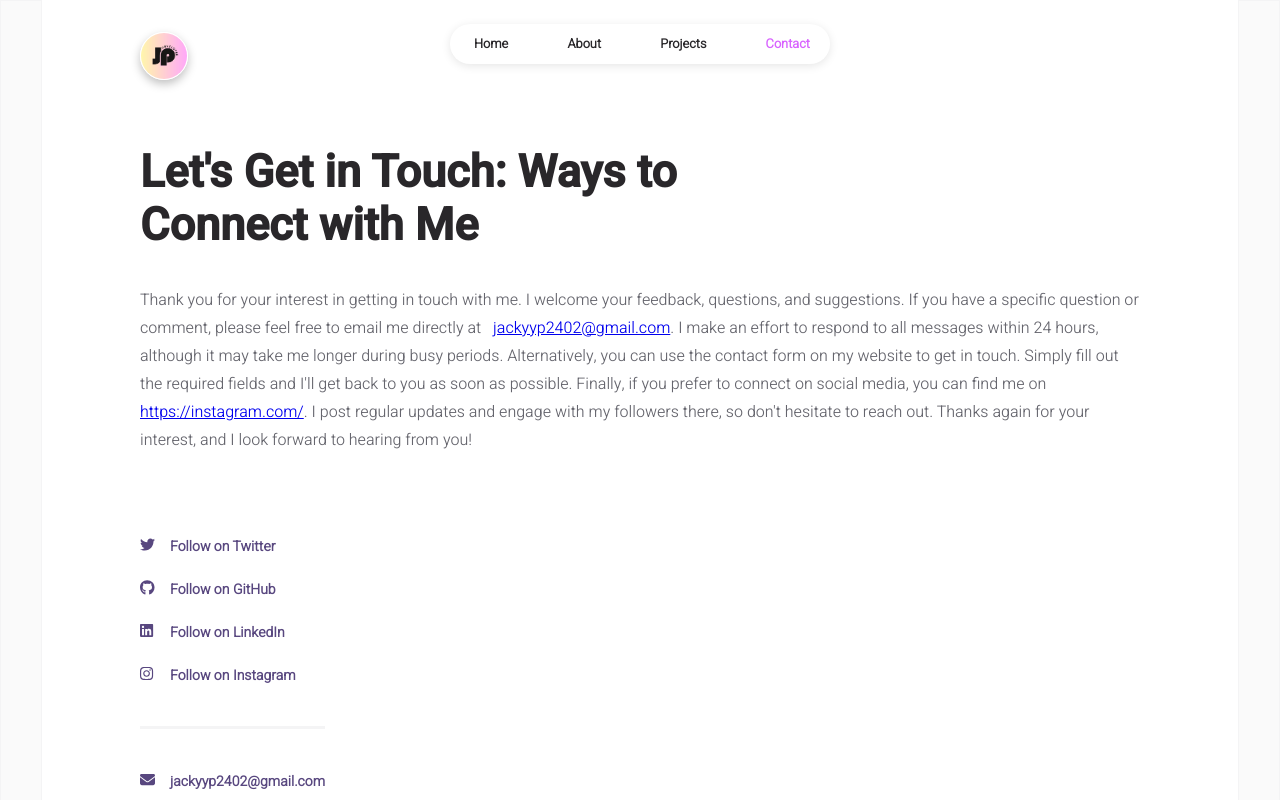
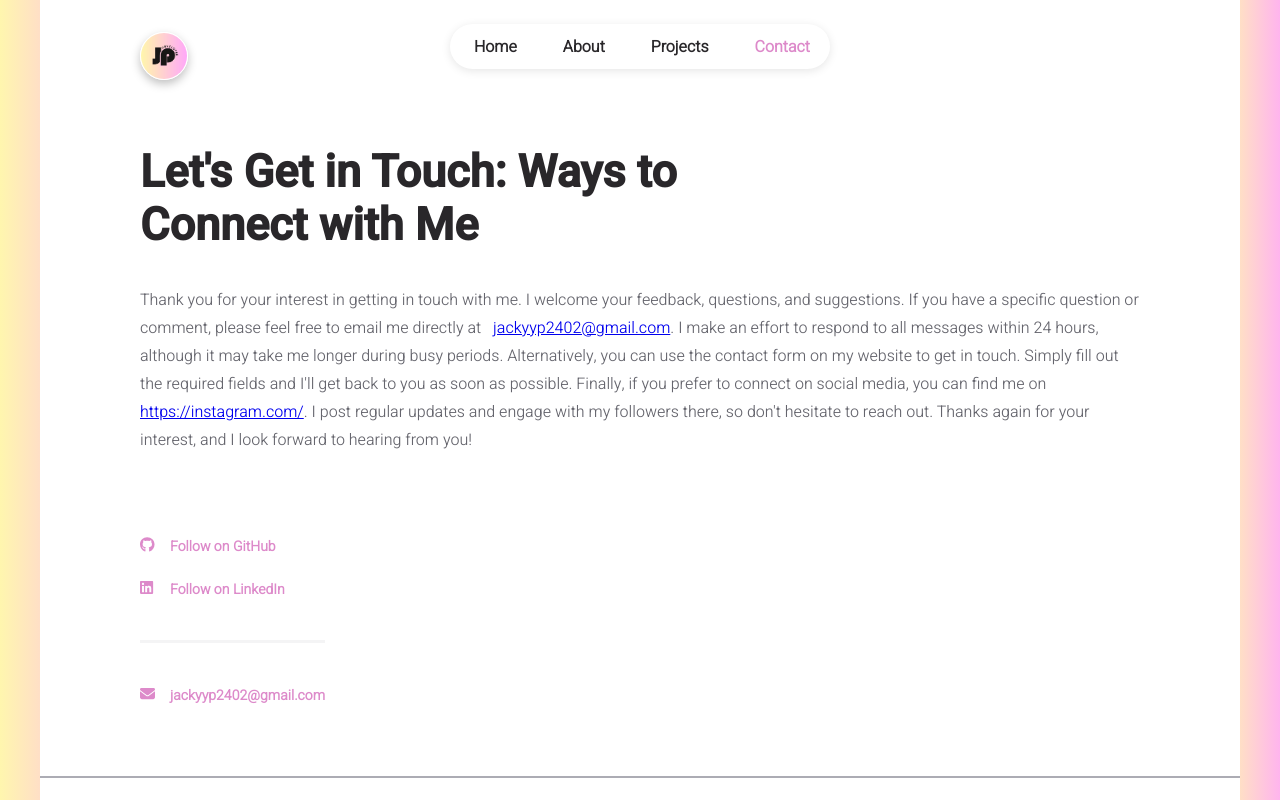
Before and after one commit to jacky-p/portfolio-v1, a React (Create React App) app: page /contact in a window 1280 px wide. Shown: the top 800 px of the page. Built offline with nearby package versions, Linux system fonts and the light colour scheme.

Commit message:
added background, changed theme colors

```diff
--- a/src/App.js
+++ b/src/App.js
@@ -5,7 +5,7 @@ import ReactGA from "react-ga4";
 import Homepage from "./pages/homepage";
 import About from "./pages/about";
 import Projects from "./pages/projects";
-import Articles from "./pages/articles";
+//import Articles from "./pages/articles";
 import ReadArticle from "./pages/readArticle";
 import Contact from "./pages/contact";
 import Notfound from "./pages/404";
--- a/src/app.css
+++ b/src/app.css
@@ -29,18 +29,21 @@
 	top: 0;
 	bottom: 0;
 	width: calc((100% - 1200px) / 2);
-	background-color: #fafafa;
-	border: 1px solid #f4f4f5;
+	/*background-color: #fafafa;
+	border: 1px solid #f4f4f5;*/
+
 }
 
 .page-content:before {
 	left: 0;
 	z-index: 1;
+	background: linear-gradient(90deg, rgba(255,246,174,1) 0%, rgba(255,223,198,1) 100%);
 }
 
 .page-content:after {
 	right: 0;
 	z-index: 1;
+	background: linear-gradient(90deg, rgba(255,223,198,1) 0%, rgba(255,180,238,1) 100%);
 }
 
 .content-wrapper {
--- a/src/components/about/socials.jsx
+++ b/src/components/about/socials.jsx
@@ -15,18 +15,6 @@ import "./styles/socials.css";
 const Socials = () => {
 	return (
 		<div className="socials">
-			<div className="social">
-				<a href={INFO.socials.twitter} target="_blank" rel="noreferrer">
-					<div className="social-icon">
-						<FontAwesomeIcon
-							icon={faTwitter}
-							className="social-icon"
-						/>
-					</div>
-					<div className="social-text">Follow on Twitter</div>
-				</a>
-			</div>
-
 			<div className="social">
 				<a href={INFO.socials.github} target="_blank" rel="noreferrer">
 					<div className="social-icon">
@@ -55,22 +43,6 @@ const Socials = () => {
 				</a>
 			</div>
 
-			<div className="social">
-				<a
-					href={INFO.socials.instagram}
-					target="_blank"
-					rel="noreferrer"
-				>
-					<div className="social-icon">
-						<FontAwesomeIcon
-							icon={faInstagram}
-							className="social-icon"
-						/>
-					</div>
-					<div className="social-text">Follow on Instagram</div>
-				</a>
-			</div>
-
 			<div className="email">
 				<div className="email-wrapper">
 					<a
--- a/src/components/about/styles/socials.css
+++ b/src/components/about/styles/socials.css
@@ -12,11 +12,11 @@
 
 .social-icon {
 	font-size: 15px;
-	color: var(--icon-color);
+	color: var(--link-color);
 }
 
 .social-text {
-	color: var(--icon-color);
+	color: var(--link-color);
 	padding-left: 30px;
 	margin-top: -20px;
 	font-weight: 600;
--- a/src/components/common/styles/navBar.css
+++ b/src/components/common/styles/navBar.css
@@ -18,7 +18,7 @@
 
 .nav-background {
 	width: 380px;
-	height: 40px;
+	height: 45px;
 	padding-left: 0%;
 	padding-right: 0%;
 	background: #fff;
@@ -38,7 +38,7 @@
 
 .nav-item {
 	font-weight: bold;
-	font-size: 80%;
+	font-size: 100%;
 }
 
 .nav-item.active a {
--- a/src/data/styles.css
+++ b/src/data/styles.css
@@ -4,8 +4,8 @@
 	--secondary-color: #65656d;
 	--tertiary-color: #acacb4;
 	--quaternary-color: #e4e4e7;
-	--icon-color: #58477f;
-	--link-color: #d863ff;
+	--icon-color: #acacb4;
+	--link-color: #dd8aca;
 	/* ---------------------- */
 
 	/* ------- fonts ------- */
--- a/src/data/user.js
+++ b/src/data/user.js
@@ -27,11 +27,6 @@ const INFO = {
 			"I've worked on a variety of projects over the years and I'm proud of the progress I've made. Many of these projects are open-source and available for others to explore and contribute to. If you're interested in any of the projects I've worked on, please feel free to check out the code and suggest any improvements or enhancements you might have in mind. Collaborating with others is a great way to learn and grow, and I'm always open to new ideas and feedback.",
 	},
 
-	articles: {
-		title: "I'm passionate about pushing the boundaries of what's possible and inspiring the next generation of innovators.",
-		description:
-			"Chronological collection of my long-form thoughts on programming, leadership, product design, and more.",
-	},
 
 	projects: [
 		{
--- a/src/pages/homepage.jsx
+++ b/src/pages/homepage.jsx
@@ -4,22 +4,18 @@ import { Helmet } from "react-helmet";
 import { faMailBulk } from "@fortawesome/free-solid-svg-icons";
 import { FontAwesomeIcon } from "@fortawesome/react-fontawesome";
 import {
-	faTwitter,
 	faGithub,
-	faStackOverflow,
-	faInstagram,
+	faLinkedin,
 } from "@fortawesome/free-brands-svg-icons";
 
 import Logo from "../components/common/logo";
 import Footer from "../components/common/footer";
 import NavBar from "../components/common/navBar";
-import Article from "../components/homepage/article";
 import Works from "../components/homepage/works";
 import AllProjects from "../components/projects/allProjects";
 
 import INFO from "../data/user";
 import SEO from "../data/seo";
-import myArticles from "../data/articles";
 
 import "./styles/homepage.css";
 
@@ -115,16 +111,6 @@ const Homepage = () => {
 
 						<div className="homepage-socials">
 							<a
-								href={INFO.socials.twitter}
-								target="_blank"
-								rel="noreferrer"
-							>
-								<FontAwesomeIcon
-									icon={faTwitter}
-									className="homepage-social-icon"
-								/>
-							</a>
-							<a
 								href={INFO.socials.github}
 								target="_blank"
 								rel="noreferrer"
@@ -135,22 +121,12 @@ const Homepage = () => {
 								/>
 							</a>
 							<a
-								href={INFO.socials.stackoverflow}
+								href={INFO.socials.linkedin}
 								target="_blank"
 								rel="noreferrer"
 							>
 								<FontAwesomeIcon
-									icon={faStackOverflow}
-									className="homepage-social-icon"
-								/>
-							</a>
-							<a
-								href={INFO.socials.instagram}
-								target="_blank"
-								rel="noreferrer"
-							>
-								<FontAwesomeIcon
-									icon={faInstagram}
+									icon={faLinkedin}
 									className="homepage-social-icon"
 								/>
 							</a>
--- a/src/pages/styles/homepage.css
+++ b/src/pages/styles/homepage.css
@@ -62,7 +62,7 @@
 	padding-right: 20px;
 	font-size: 25px;
 	transition: color 0.2s ease-in-out;
-	color: var(--icon-color);
+	color: var(--link-color);
 }
 
 .homepage-social-icon:hover {
```
